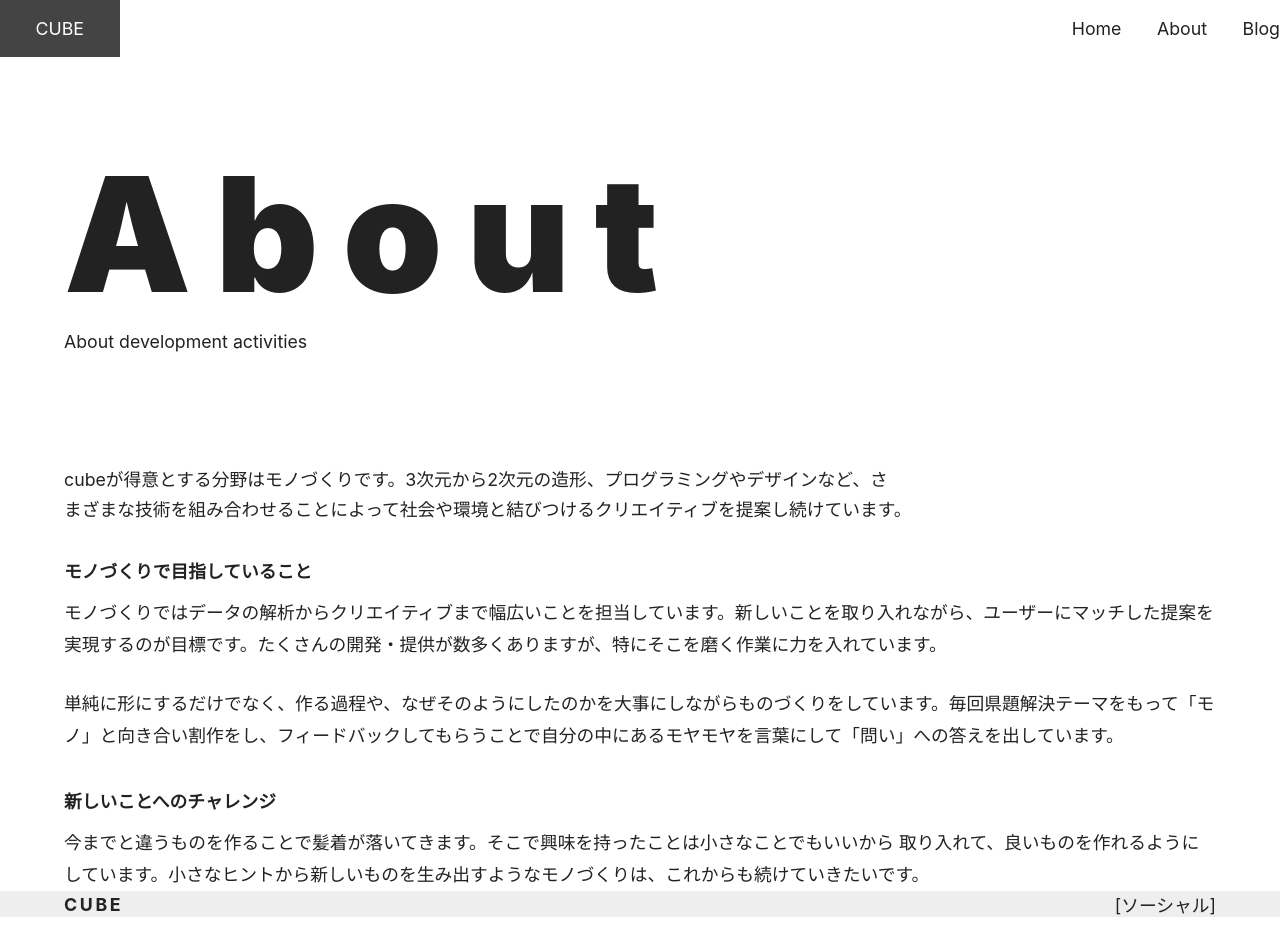
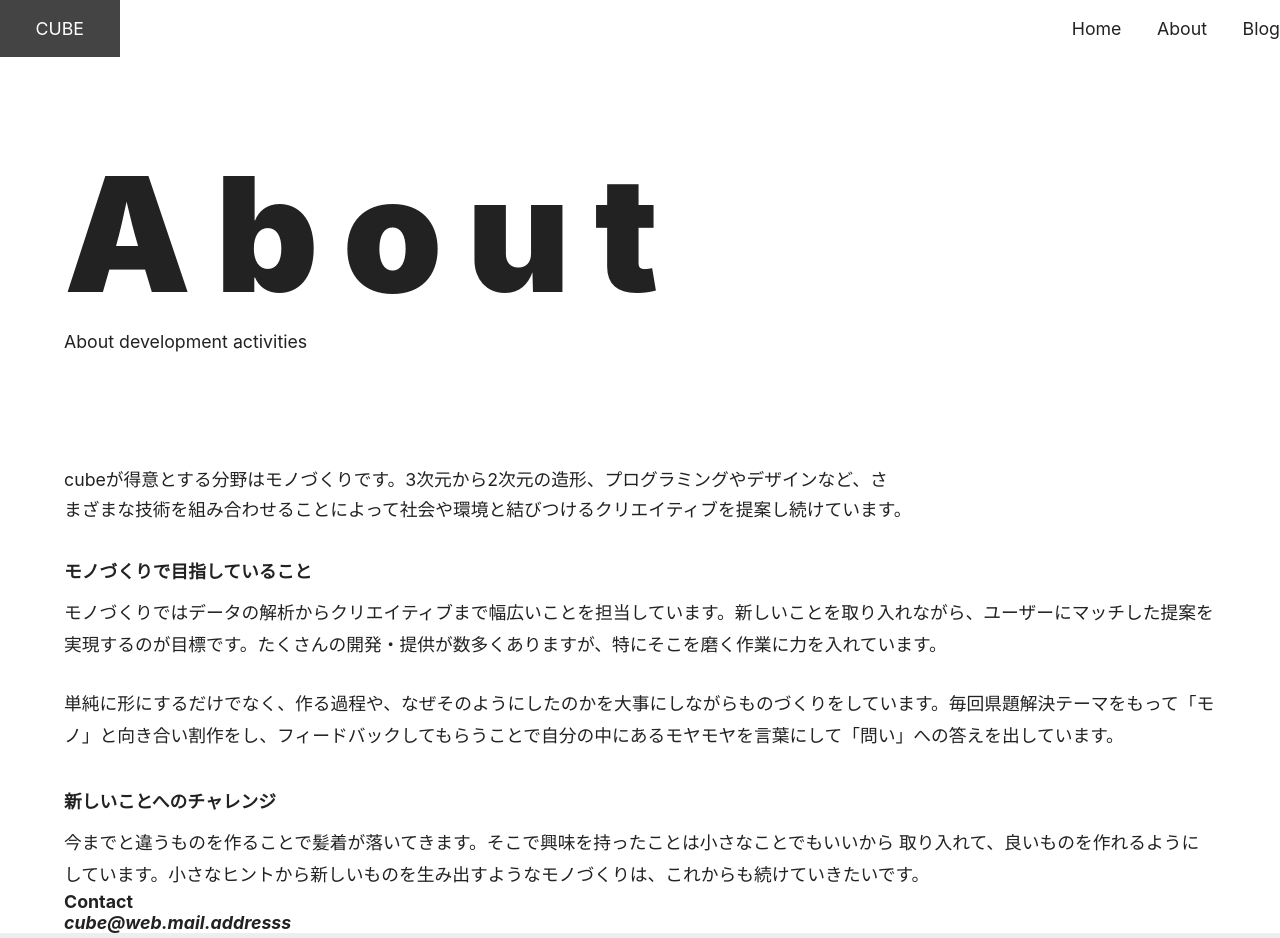
Before and after one commit to yoshipon-tech/practice-next-react, a Next.js app: page /about in a window 1280 px wide. Shown: the top 938 px of the page. Before the commit the page ends 917 px from the top, so only its background shows below. Built offline with nearby package versions, Linux system fonts and the light colour scheme.

Commit message:
P127まで追加

```diff
--- /dev/null
+++ b/components/Contact.tsx
@@ -0,0 +1,11 @@
+import cssModule from "src/styles/Contact.module.css";
+export default function Contact() {
+  return (
+    <div className={cssModule.stack}>
+      <h3 className={cssModule.heading}>
+        Contact
+        <address>cube@web.mail.addresss</address>
+      </h3>
+    </div>
+  );
+}
--- a/src/pages/about.tsx
+++ b/src/pages/about.tsx
@@ -1,3 +1,4 @@
+import Contact from "components/Contact";
 import Container from "components/Container";
 import Hero from "components/Hero";
 import PostBody from "components/PostBody";
@@ -24,6 +25,7 @@ export default function About() {
           取り入れて、良いものを作れるようにしています。小さなヒントから新しいものを生み出すようなモノづくりは、これからも続けていきたいです。
         </p>
       </PostBody>
+      <Contact />
     </Container>
   );
 }
--- /dev/null
+++ b/src/styles/contact.module.css
@@ -0,0 +1,8 @@
+
+.stack >* + * {
+  margin-top: var(--stack-space, 1em);
+}
+
+.heading {
+  font-size: var(--body);
+}
```
